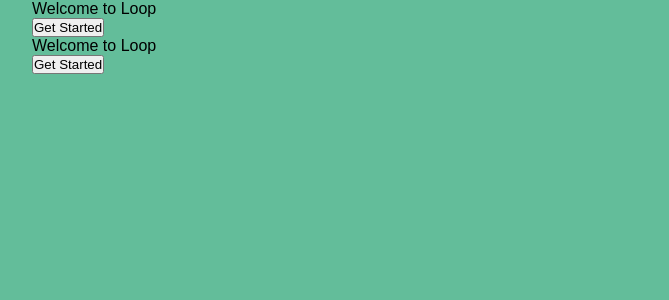
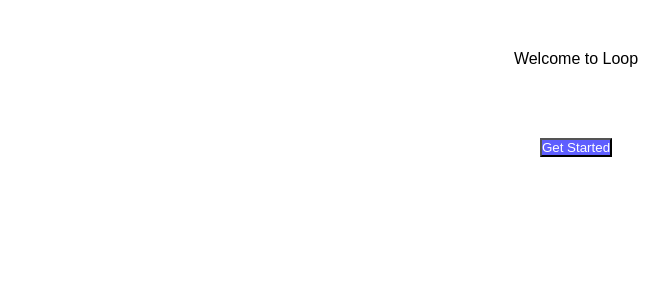
Before and after one commit to Co-Lab-You-Belong-in-Tech/loop, a React (Create React App) app: page / in a window 1280 px wide. Shown: the top 300 px of the page, without its empty margins (64-733 px from the left). Built offline with nearby package versions, Linux system fonts and the light colour scheme.

Commit message:
added nav

```diff
--- a/src/App.css
+++ b/src/App.css
@@ -20,18 +20,25 @@
 }
 
 body {
-  background-color: #63bd9a;
+  background-color:linear-gradient(90deg, #00CECB, #FFED66);
 
 }
 
-nav {
+.nav {
   display: flex;
+  flex-direction: column;
   align-items: center;
   justify-content: space-between;
   min-height: 90px;
+  margin-top: 50px;
 }
-.navbar-menu-container {
-  display: none;
+.nav-started {
+  padding-top: 70px;
+}
+
+.nav-started button{
+  background-color: rgba(0, 0, 255, 0.633);
+  color: white;
 }
 .navbar-links-container a {
   margin-right: 3rem;
--- a/src/App.js
+++ b/src/App.js
@@ -1,25 +1,21 @@
 
 import './App.css';
-import Home from './Components/Home';
-import { BrowserRouter as Router, Route, Switch } from 'react-router-dom';
+import { BrowserRouter as Router, Routes, Route } from 'react-router-dom';
 import Navbar from './Components/Navbar';
 import Signup from './Components/Signup';
 
 function App() {
   return (
-   <Router>
+
        <div className="App">
-          <Navbar/>
-          <Switch>
-            <Route path='/' exact>
-              <Home/>
-            </Route>
-            <Route path='/signup' exact>
-              <Signup/>
-            </Route>
-          </Switch>
+        <Router>
+          <Routes>
+            <Route path='/' element={<Navbar/>}/>
+            <Route path='/signup' element={<Signup/>}/>
+          </Routes>
+          </Router>
         </div>
-   </Router>
+
   );
 }
 
```
